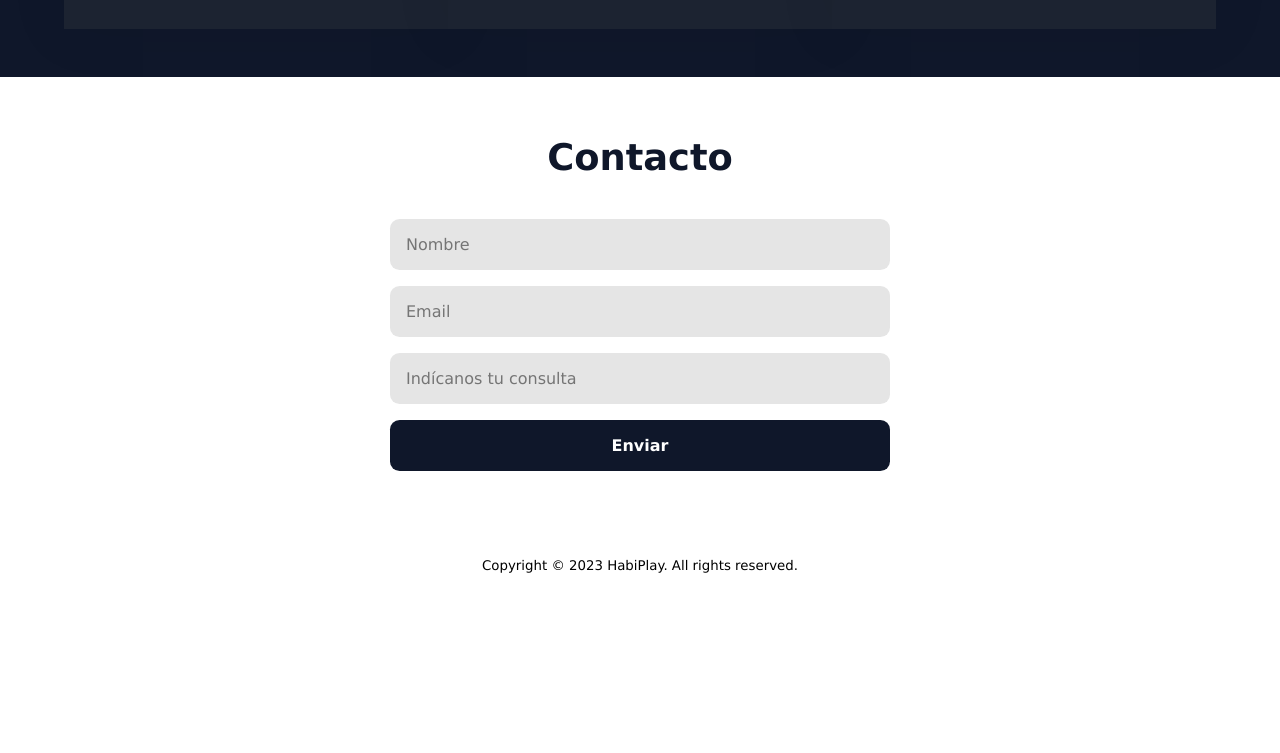
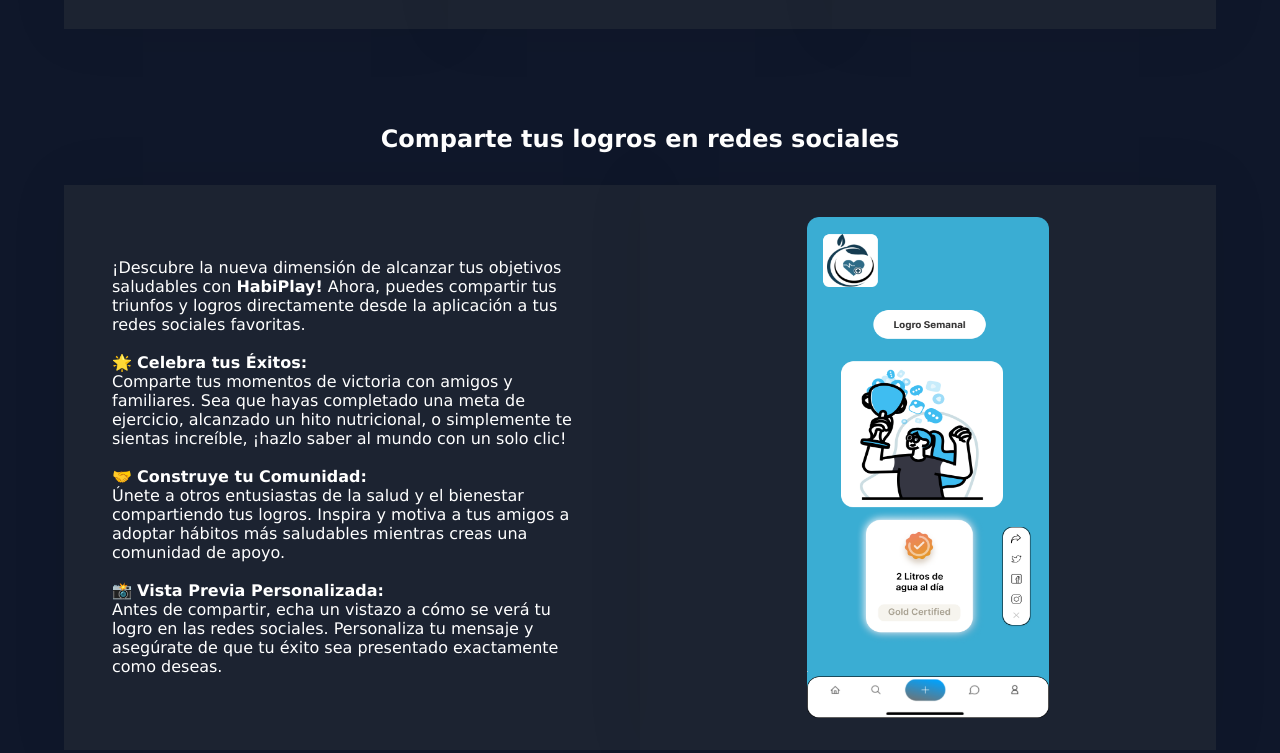
Before and after one commit to DiegoFA04/Landing, a plain HTML site: page index.html in a window 1280 px wide. Shown: the part 1879-2632 px from the top of the page. Before the commit the page ends 2473 px from the top, so only its background shows below. Drawn offline with Linux system fonts and the light colour scheme.

Commit message:
feature compartir logros

```diff
--- a/css/styles.css
+++ b/css/styles.css
@@ -203,6 +203,42 @@ h3 {
   color: #fff;
 }
 
+/* SECCION Logros */
+
+.logros {
+  padding: 3rem 0;
+  background: #0f172a;
+}
+
+.sublogros {
+  text-align: center;
+  padding-bottom: 2rem;
+  color: #fff;
+}
+.containerL {
+  width: 90%;
+  background: #0f172a;
+  margin: 0 auto;
+  display: grid;
+  grid-template-columns: repeat(auto-fit, minmax(18rem, 1fr));
+}
+
+.boxL {
+  padding: 2rem 3rem;
+  display: flex;
+  flex-direction: column;
+  align-items: center;
+  justify-content: center;
+  color: #fff;
+  background-color: #292f3a83;
+  box-shadow: 0px 0px 55px 5px rgba(0, 0, 0, 0.06);
+}
+
+.containerL img {
+  width: 242px;
+  height: 501px;
+}
+
 /* SECCION CONTACTO*/
 .contacto {
   margin: auto;
--- a/index.html
+++ b/index.html
@@ -121,6 +121,44 @@
           </div>
         </div>
       </section>
+
+      <!--Logros-->
+      <section class="logros">
+        <div class="sublogros">
+          <h2>Comparte tus logros en redes sociales</h2>
+        </div>
+        <div class="containerL">
+          <div class="boxL">
+            <p>
+              ¡Descubre la nueva dimensión de alcanzar tus objetivos saludables
+              con <b>HabiPlay!</b> Ahora, puedes compartir tus triunfos y logros
+              directamente desde la aplicación a tus redes sociales favoritas.
+              <br />
+              <br />
+
+              🌟 <b>Celebra tus Éxitos:</b> <br />
+              Comparte tus momentos de victoria con amigos y familiares. Sea que
+              hayas completado una meta de ejercicio, alcanzado un hito
+              nutricional, o simplemente te sientas increíble, ¡hazlo saber al
+              mundo con un solo clic! <br />
+              <br />
+
+              🤝 <b>Construye tu Comunidad:</b> <br />
+              Únete a otros entusiastas de la salud y el bienestar compartiendo
+              tus logros. Inspira y motiva a tus amigos a adoptar hábitos más
+              saludables mientras creas una comunidad de apoyo. <br /><br />
+
+              📸 <b>Vista Previa Personalizada:</b> <br />
+              Antes de compartir, echa un vistazo a cómo se verá tu logro en las
+              redes sociales. Personaliza tu mensaje y asegúrate de que tu éxito
+              sea presentado exactamente como deseas. <br />
+            </p>
+          </div>
+          <div class="boxL">
+            <img src="img/logros.png" alt="" />
+          </div>
+        </div>
+      </section>
     </main>
     <section class="contacto">
       <div class="main_contact">
```
